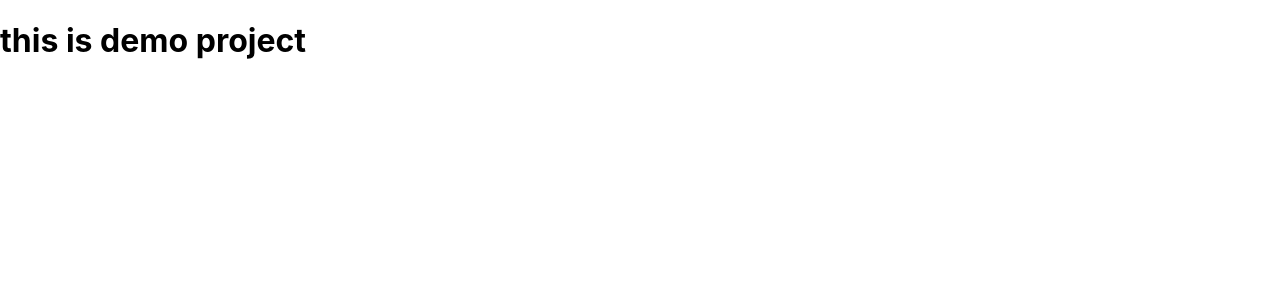
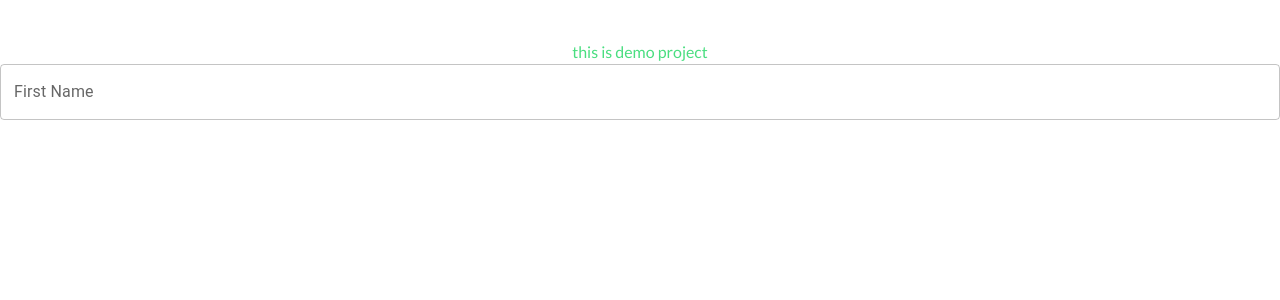
Before and after one commit to bilalashrafCodeFulcrum/demo-project, a React (Create React App) app: page / in a window 1280 px wide. Shown: the top 300 px of the page. Built offline with nearby package versions, Linux system fonts and the light colour scheme.

Commit message:
packages setup

```diff
--- /dev/null
+++ b/postcss.config.js
@@ -0,0 +1,6 @@
+module.exports = {
+  plugins: {
+    tailwindcss: {},
+    autoprefixer: {},
+  },
+}
--- a/public/index.html
+++ b/public/index.html
@@ -10,6 +10,9 @@
       content="Web site created using create-react-app"
     />
     <link rel="apple-touch-icon" href="%PUBLIC_URL%/logo192.png" />
+    <link rel="preconnect" href="https://fonts.googleapis.com">
+<link rel="preconnect" href="https://fonts.gstatic.com" crossorigin>
+<link href="https://fonts.googleapis.com/css2?family=Lato:ital,wght@0,100;0,300;0,400;0,700;0,900;1,100&display=swap" rel="stylesheet">
     <!--
       manifest.json provides metadata used when your web app is installed on a
       user's mobile device or desktop. See https://developers.google.com/web/fundamentals/web-app-manifest/
--- a/src/App.js
+++ b/src/App.js
@@ -1,10 +1,15 @@
-import logo from './logo.svg';
 import './App.css';
+import {TextField} from '@mui/material'
 
 function App() {
   return (
     <div className="">
-      <h1> this is demo project </h1>
+      <h1 className='text-center mt-10 text-green-400'> this is demo project </h1>
+      <TextField
+      name='field'
+      label='First Name'
+      fullWidth
+      />
     </div>
   );
 }
--- a/src/index.css
+++ b/src/index.css
@@ -1,8 +1,9 @@
+@tailwind base;
+@tailwind components;
+@tailwind utilities;
 body {
   margin: 0;
-  font-family: -apple-system, BlinkMacSystemFont, 'Segoe UI', 'Roboto', 'Oxygen',
-    'Ubuntu', 'Cantarell', 'Fira Sans', 'Droid Sans', 'Helvetica Neue',
-    sans-serif;
+  font-family: 'Lato', sans-serif;
   -webkit-font-smoothing: antialiased;
   -moz-osx-font-smoothing: grayscale;
 }
--- /dev/null
+++ b/tailwind.config.js
@@ -0,0 +1,9 @@
+module.exports = {
+    content: [
+      "./src/**/*.{js,jsx,ts,tsx}",
+    ],
+    theme: {
+      extend: {},
+    },
+    plugins: [],
+  }
```
Also changed, not shown: package.json (+10 -0 lines), 1 other file (tests, documents, lock files or other folders).
